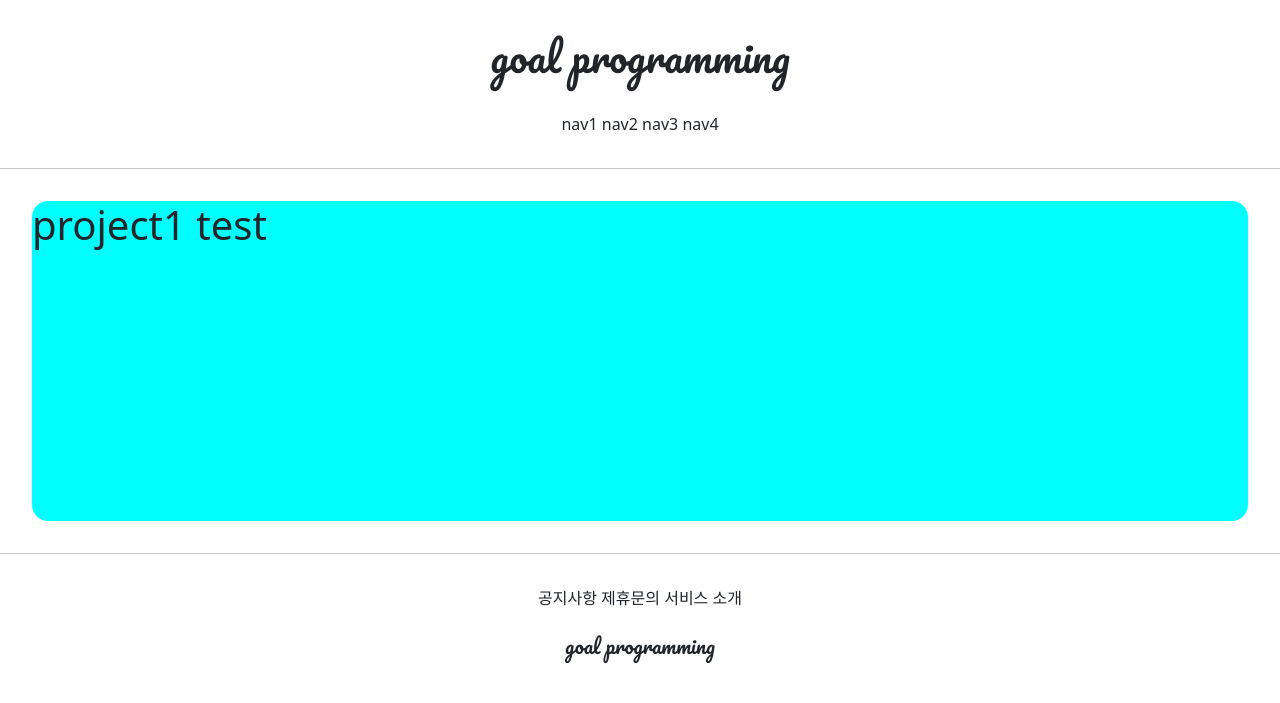
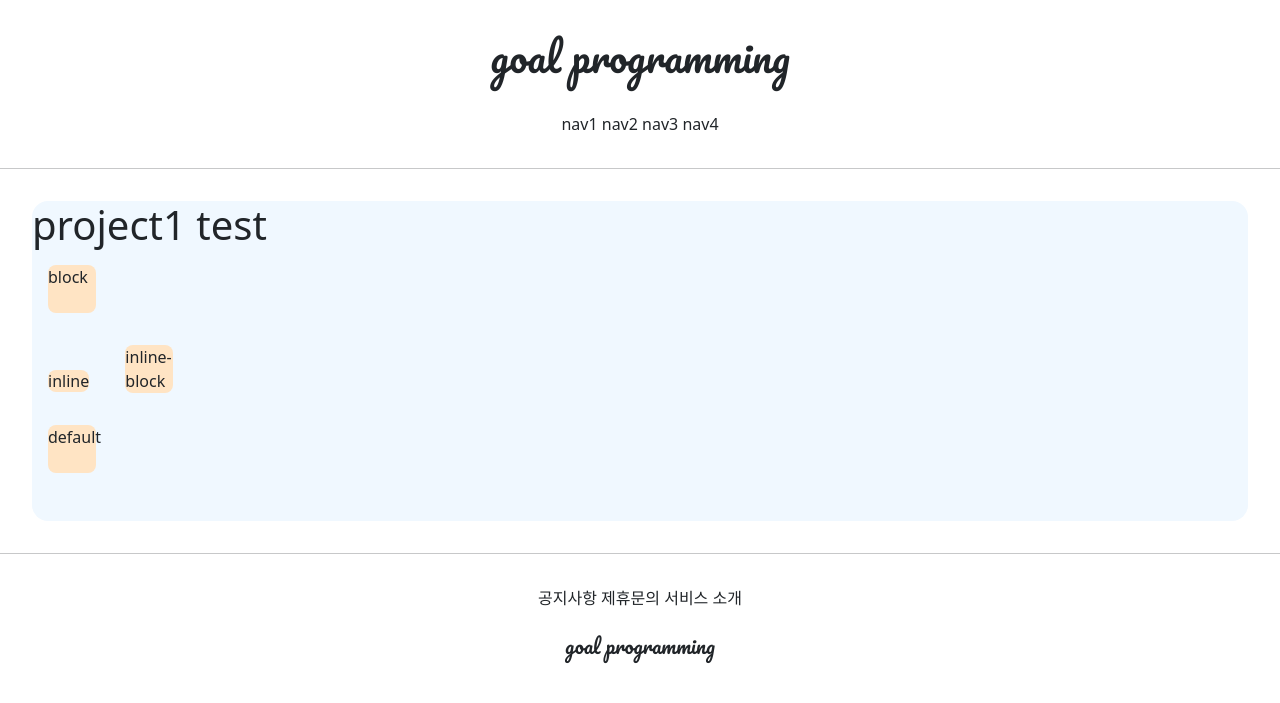
Before and after one commit to chogoal/Web1, a Django app: page /accounts/hello_world/ in a window 1280 px wide. Shown: the top 703 px of the page. Run offline with Django 3.2, Linux system fonts and the light colour scheme; parts of the project's set-up code (start-up, migrations or seed data) failed here and were passed over.

Commit message:
210707 commit 2

```diff
--- a/accountapp/templates/accountapp/hello_world.html
+++ b/accountapp/templates/accountapp/hello_world.html
@@ -2,8 +2,26 @@
 
 {% block content %}
 
-    <div style="height: 20rem; background-color: aqua; margin: 2rem; border-radius: 1rem;">
+    <style>
+
+        .testing {
+            background-color: bisque;
+            margin: 1rem;
+            height: 48px;
+            width: 48px;
+            border-radius: .5rem;
+        }
+
+    </style>
+
+    <div style="height: 20rem; background-color: aliceblue; margin: 2rem; border-radius: 1rem;">
         <h1>project1 test</h1>
+
+        <div class="testing" style="display: block">block</div>
+        <div class="testing" style="display: inline">inline</div>
+        <div class="testing" style="display: inline-block">inline-block</div>
+        <div class="testing" style="display: none">none</div>
+        <div class="testing">default</div>
     </div>
 
 {% endblock %}
```
